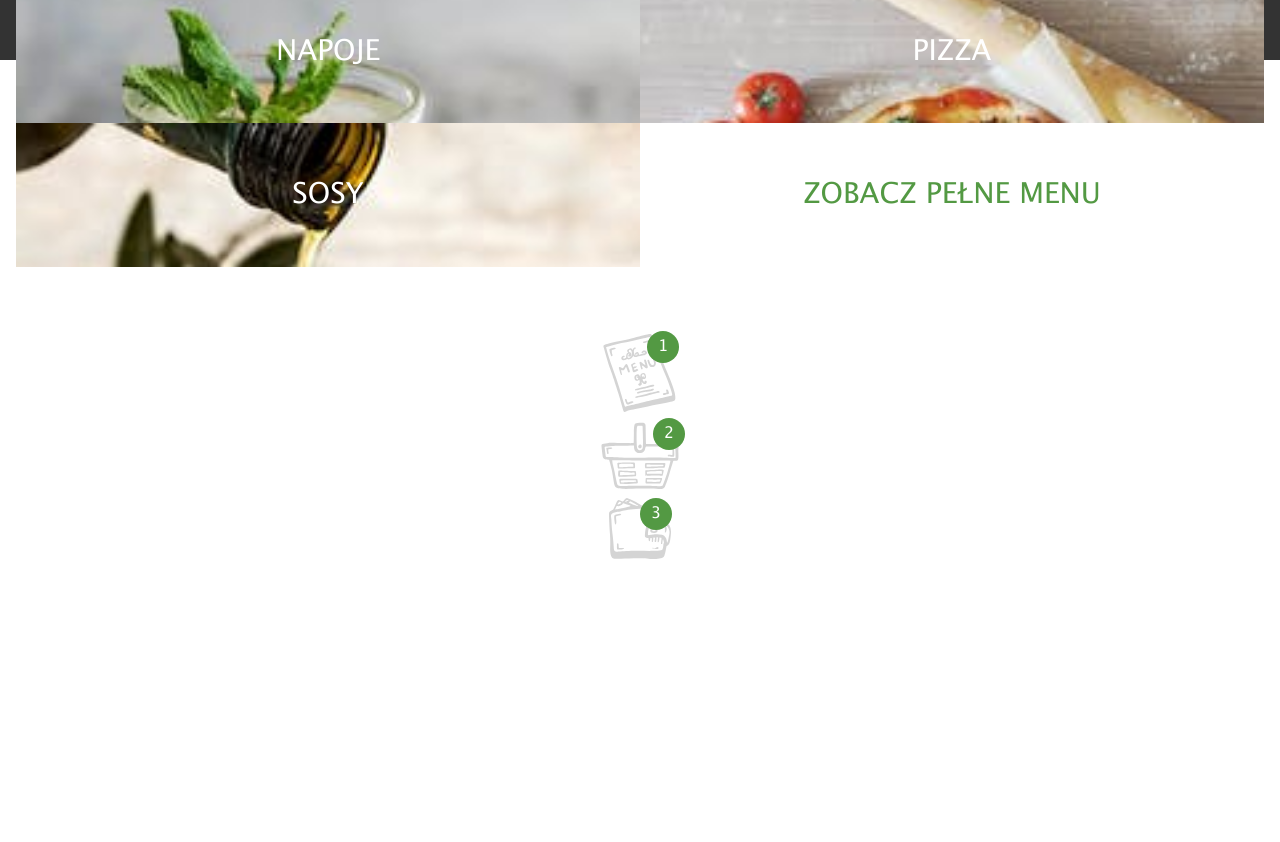
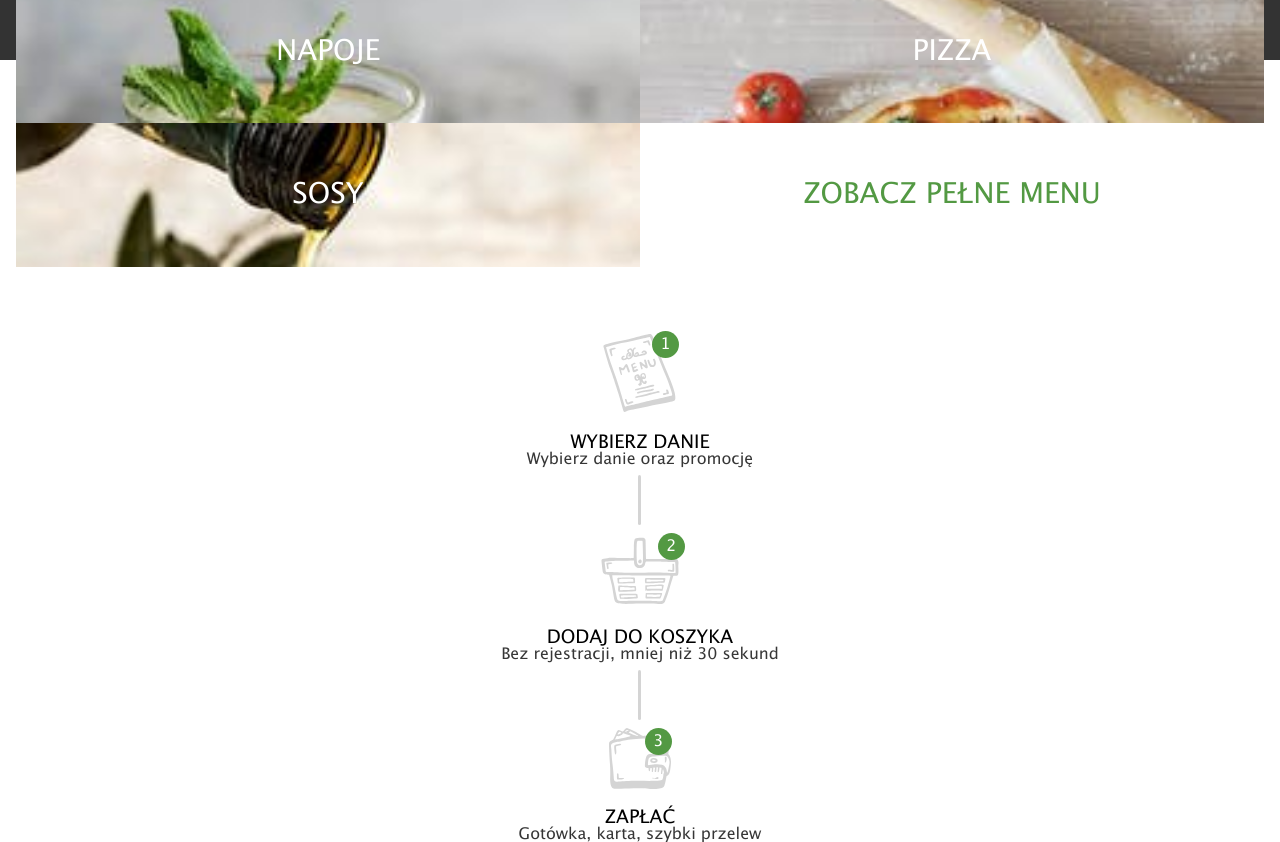
Before and after one commit to Mertinn/react-pizza, a React (Create React App) app: page / in a window 1280 px wide. Shown: the part 1911-2753 px from the top of the page. Before the commit the page ends 2474 px from the top, so only its background shows below. Built offline with nearby package versions, Linux system fonts and the light colour scheme.

Commit message:
Fully styled steps

```diff
--- a/src/components/ImageTiles/index.tsx
+++ b/src/components/ImageTiles/index.tsx
@@ -15,10 +15,11 @@ interface IProps {
 const ImageTiles = ({ images }: IProps) => {
   return (
     <ImageTilesContainer>
-      {images.map((image) => (
+      {images.map((image, index) => (
         <TileContainer
           background={image.src || image.fill || "white"}
           textColor={image.textColor || "white"}
+          key={index}
         >
           {image.text}
         </TileContainer>
--- a/src/components/Steps/Step/index.tsx
+++ b/src/components/Steps/Step/index.tsx
@@ -1,5 +1,5 @@
 import React from "react";
-import { ImageContainer, StepContainer } from "./styles";
+import { ImageContainer, StepContainer, TextContainer } from "./styles";
 
 export interface IStep {
   image: JSX.Element;
@@ -17,6 +17,10 @@ const Step = ({ step }: IProps) => {
   return (
     <StepContainer>
       <ImageContainer counter={step.counter}>{step.image}</ImageContainer>
+      <TextContainer>
+        <h3>{step.title}</h3>
+        <p>{step.description}</p>
+      </TextContainer>
     </StepContainer>
   );
 };
--- a/src/components/Steps/Step/styles.ts
+++ b/src/components/Steps/Step/styles.ts
@@ -4,17 +4,19 @@ import v from "../../variables";
 export const StepContainer = styled.div`
   display: flex;
   flex-direction: column;
+  align-items: center;
   gap: 1em;
   color: #d4d4d4;
 `;
 
 export const ImageContainer = styled.div<{ counter: number }>`
   position: relative;
+
   &::after {
     content: "${(props) => props.counter}";
     background: ${v.green};
-    width: 2em;
-    height: 2em;
+    width: 1.7em;
+    height: 1.7em;
     position: absolute;
     right: 0;
     top: 0;
@@ -25,3 +27,17 @@ export const ImageContainer = styled.div<{ counter: number }>`
     border-radius: 50%;
   }
 `;
+
+export const TextContainer = styled.div`
+  color: black;
+  text-align: center;
+
+  h3 {
+    font-weight: normal;
+    text-transform: uppercase;
+  }
+
+  p {
+    color: rgba(0, 0, 0, 0.79);
+  }
+`;
--- a/src/components/Steps/styles.ts
+++ b/src/components/Steps/styles.ts
@@ -1,8 +1,18 @@
 import styled from "styled-components";
 
-export const StyledList = styled.div`
+export const StyledList = styled.ul`
   list-style-type: none;
   display: flex;
   flex-direction: column;
   align-items: center;
+
+  li:not(:last-child)::after {
+    content: "";
+    height: 50px;
+    width: 3px;
+    background: rgba(0, 0, 0, 0.17);
+    margin: 0.5em auto;
+    display: block;
+    border-radius: 5px;
+  }
 `;
```
